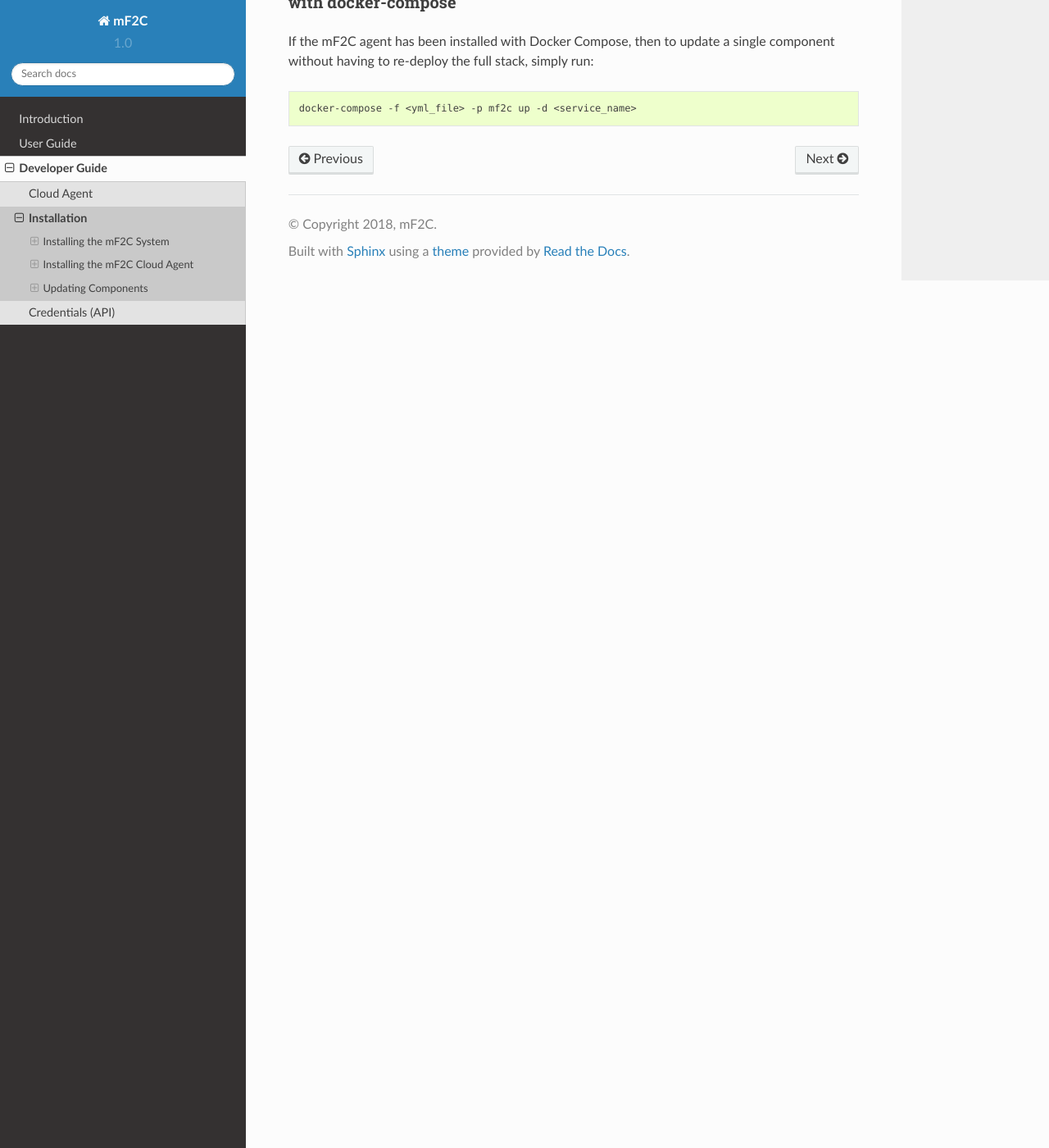
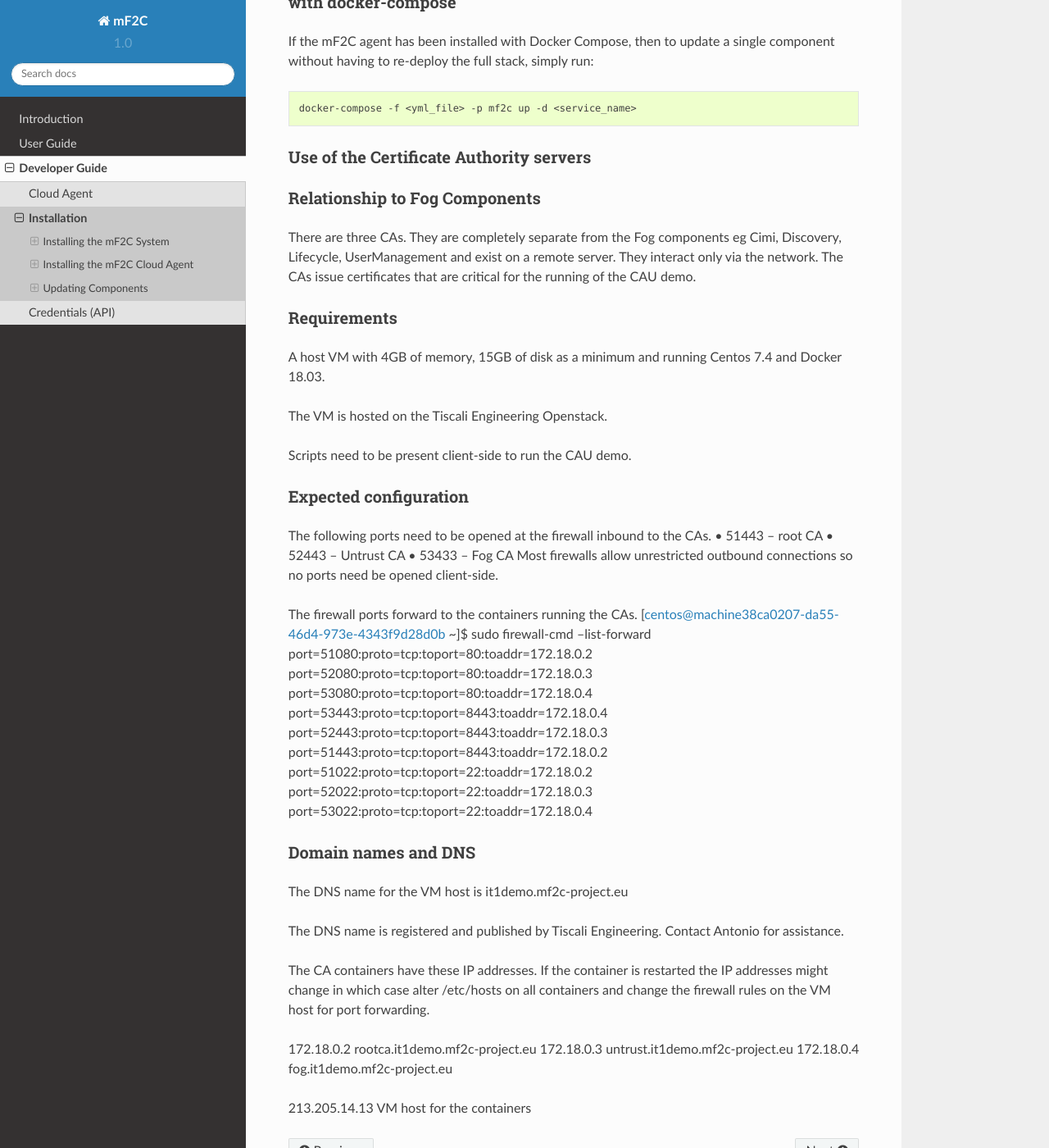
Before and after one commit to mF2C/Documentation, a Sphinx documentation site: the page built from documentation/developer_guide/installation.rst, in a window 1280 px wide and 1400 px high, scrolled down 2335 px. Shown: the whole window at 82% size. Built offline with Sphinx 7.4.7 and the Read the Docs theme 2.0.0, drawn with Linux system fonts in a browser that asks for light colours.

Commit message:
added CA info

```diff
--- a/documentation/developer_guide/installation.rst
+++ b/documentation/developer_guide/installation.rst
@@ -125,3 +125,58 @@ having to re-deploy the full stack, simply run:
 .. code-block:: bash
 
     docker-compose -f <yml_file> -p mf2c up -d <service_name>
+
+
+
+Use of the Certificate Authority servers
+~~~~~~~~~~~~~~~~~~~~~~~~~~~~~~~~~~~~~~~~
+
+Relationship to Fog Components
+~~~~~~~~~~~~~~~~~~~~~~~~~~~~~~
+
+There are three CAs. They are completely separate from the Fog components eg Cimi, Discovery, Lifecycle, UserManagement and exist on a remote server. They interact only via the network. The CAs issue certificates that are critical for the running of the CAU demo.
+
+Requirements
+~~~~~~~~~~~~
+
+A host VM with 4GB of memory, 15GB of disk as a minimum and running Centos 7.4 and Docker 18.03.
+
+The VM is hosted on the Tiscali Engineering Openstack.
+
+Scripts need to be present client-side to run the CAU demo.
+
+Expected configuration
+~~~~~~~~~~~~~~~~~~~~~~
+
+The following ports need to be opened at the firewall inbound to the CAs.
+•       51443 – root CA
+•       52443 – Untrust CA
+•       53433 – Fog CA
+Most firewalls allow unrestricted outbound connections so no ports need be opened client-side.
+
+The firewall ports forward to the containers running the CAs.
+[centos@machine38ca0207-da55-46d4-973e-4343f9d28d0b ~]$ sudo firewall-cmd --list-forward
+port=51080:proto=tcp:toport=80:toaddr=172.18.0.2
+port=52080:proto=tcp:toport=80:toaddr=172.18.0.3
+port=53080:proto=tcp:toport=80:toaddr=172.18.0.4
+port=53443:proto=tcp:toport=8443:toaddr=172.18.0.4
+port=52443:proto=tcp:toport=8443:toaddr=172.18.0.3
+port=51443:proto=tcp:toport=8443:toaddr=172.18.0.2
+port=51022:proto=tcp:toport=22:toaddr=172.18.0.2
+port=52022:proto=tcp:toport=22:toaddr=172.18.0.3
+port=53022:proto=tcp:toport=22:toaddr=172.18.0.4
+
+Domain names and DNS
+~~~~~~~~~~~~~~~~~~~~
+
+The DNS name for the VM host is it1demo.mf2c-project.eu
+
+The DNS name is registered and published by Tiscali Engineering. Contact Antonio for assistance.
+
+The CA containers have these IP addresses. If the container is restarted the IP addresses might change in which case alter /etc/hosts on all containers and change the firewall rules on the VM host for port forwarding.
+
+172.18.0.2      rootca.it1demo.mf2c-project.eu
+172.18.0.3      untrust.it1demo.mf2c-project.eu
+172.18.0.4      fog.it1demo.mf2c-project.eu
+
+213.205.14.13           VM host for the containers
```
